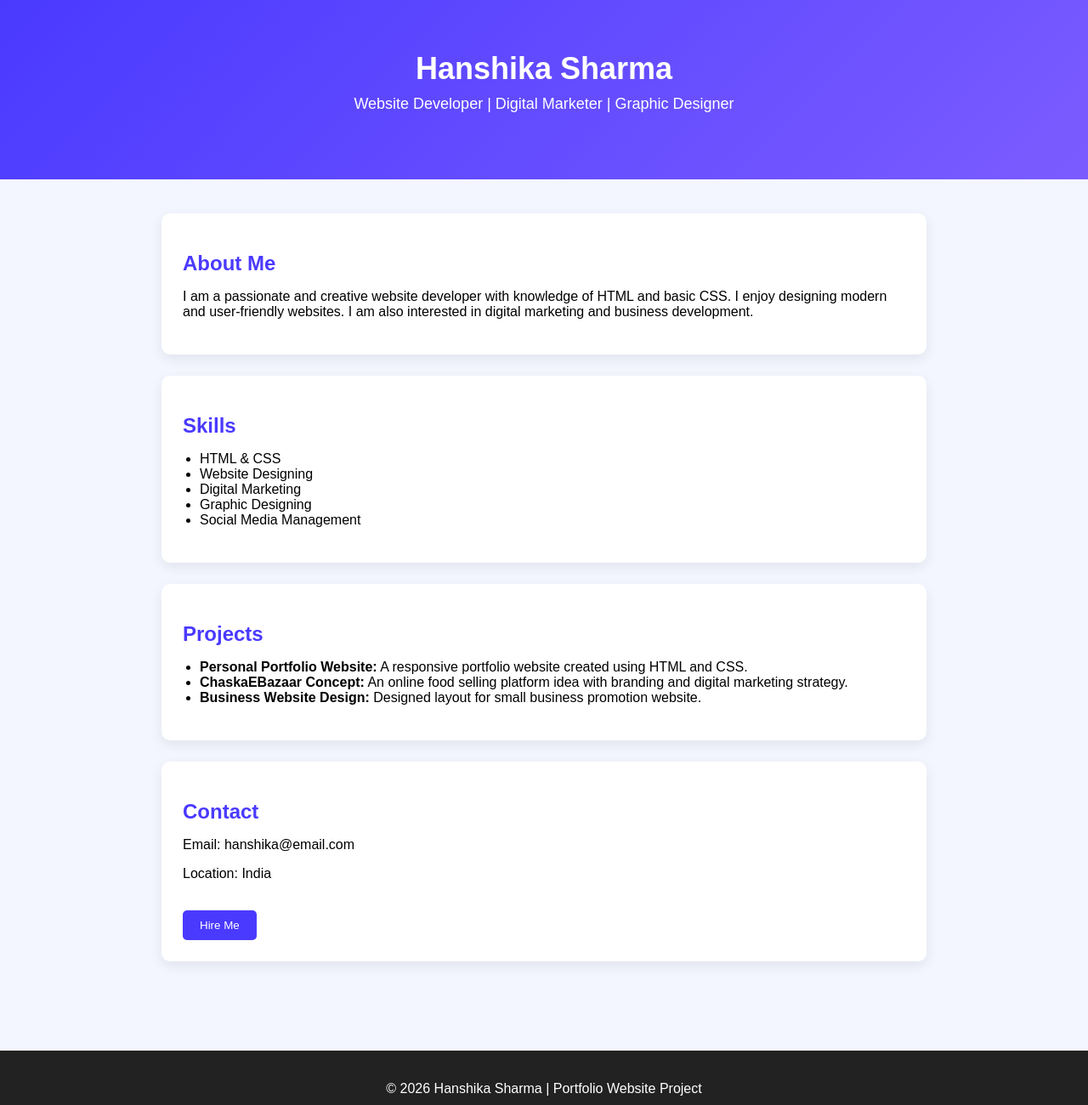
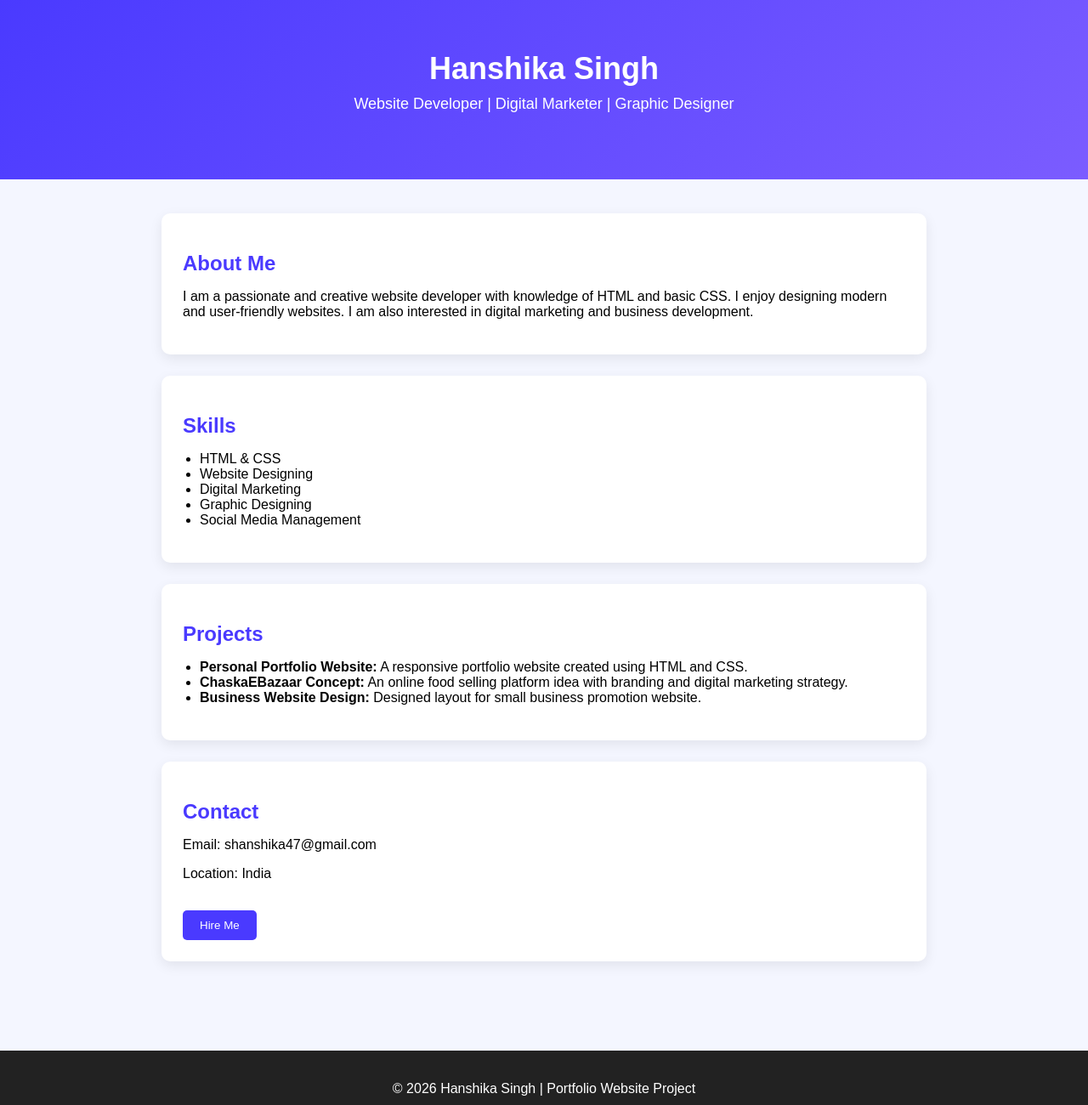
Before and after one commit to shivika-lang/portfolio-website, a plain HTML site: page index.html in a window 1280 px wide. Shown: the whole page at 85% size. Drawn offline with Linux system fonts and the light colour scheme.

Commit message:
index.html

```diff
--- a/index.html
+++ b/index.html
@@ -1,7 +1,7 @@
 <!DOCTYPE html>
 <html>
 <head>
-<title>Hanshika Sharma | Portfolio</title>
+<title>Hanshika Singh | Portfolio</title>
 
 <style>
 body{
@@ -81,7 +81,7 @@ margin-top:40px;
 <body>
 
 <header>
-<h1>Hanshika Sharma</h1>
+<h1>Hanshika Singh</h1>
 <p>Website Developer | Digital Marketer | Graphic Designer</p>
 </header>
 
@@ -118,7 +118,7 @@ I am also interested in digital marketing and business development.
 
 <div class="card">
 <h2>Contact</h2>
-<p>Email: hanshika@email.com</p>
+<p>Email: shanshika47@gmail.com</p>
 <p>Location: India</p>
 <br>
 <button>Hire Me</button>
@@ -127,7 +127,7 @@ I am also interested in digital marketing and business development.
 </section>
 
 <footer>
-<p>© 2026 Hanshika Sharma | Portfolio Website Project</p>
+<p>© 2026 Hanshika Singh | Portfolio Website Project</p>
 </footer>
 
 </body>
```
